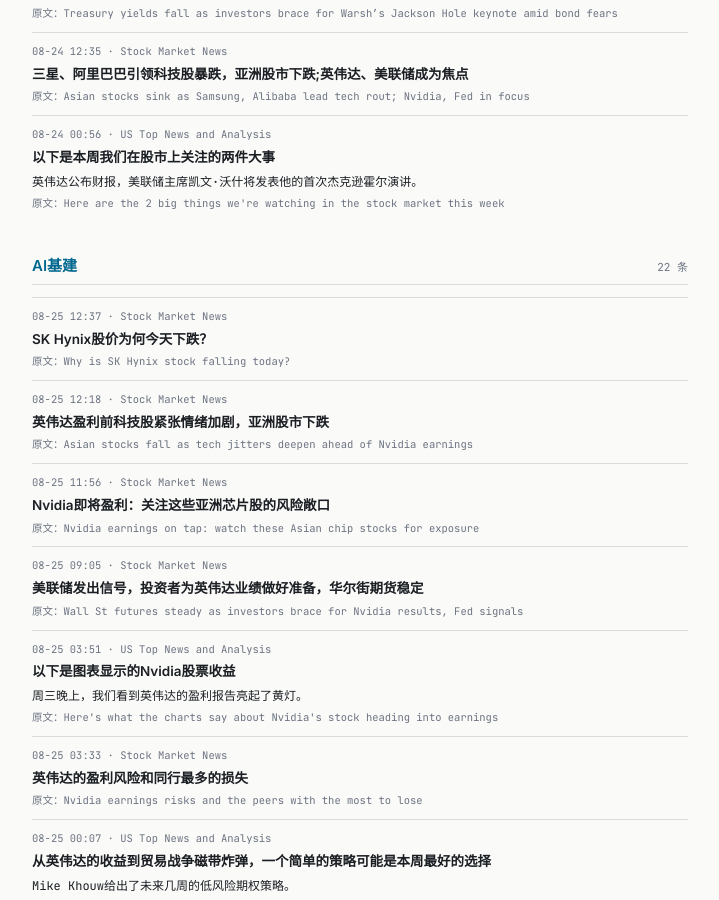
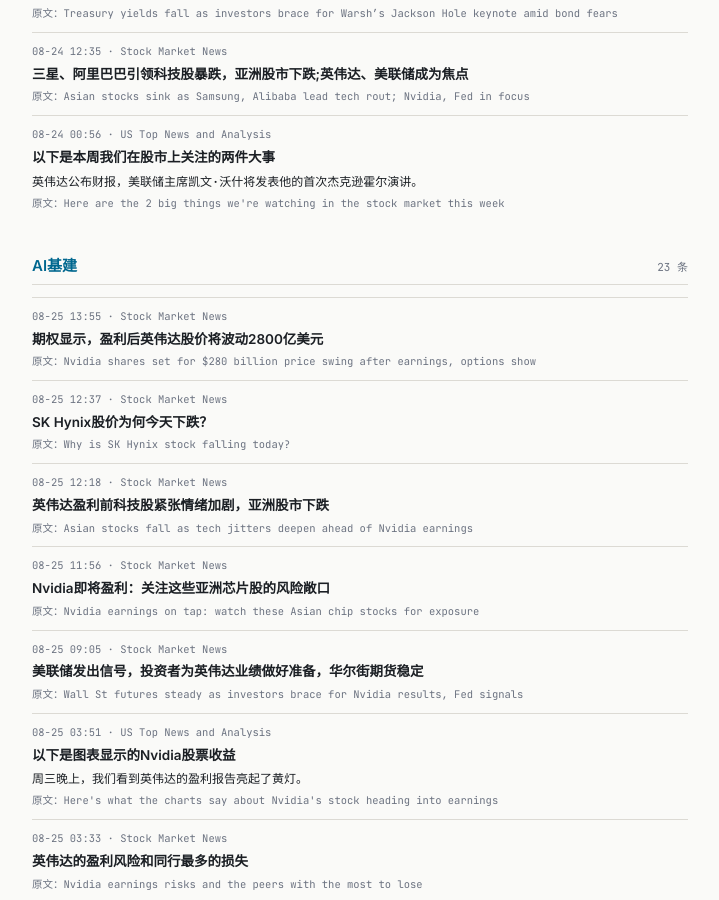
Before and after one commit to tang3super/tang3super.github.io, a Jekyll site: the page built from macro-trade/news-digest.md, in a window 1280 px wide and 900 px high, scrolled down 4169 px. Shown: the whole window, without its empty margins (280-999 px from the left). Built offline with Jekyll 4.4.1, drawn with Linux system fonts in a browser that asks for light colours; some of the changed text lies outside the part shown.

Commit message:
sync news-digest article

```diff
--- a/macro-trade/news-digest.md
+++ b/macro-trade/news-digest.md
@@ -281,6 +281,12 @@
     summary_zh: 英伟达公布财报，美联储主席凯文·沃什将发表他的首次杰克逊霍尔演讲。
 - name: AI基建
   items:
+  - title: Nvidia shares set for $280 billion price swing after earnings, options show
+    summary: ''
+    link: https://www.investing.com/news/stock-market-news/nvidia-shares-set-for-280-billion-price-swing-after-earnings-options-show-4874471
+    source: Stock Market News
+    time: 08-25 13:55
+    title_zh: 期权显示，盈利后英伟达股价将波动2800亿美元
   - title: Why is SK Hynix stock falling today?
     summary: ''
     link: https://www.investing.com/news/stock-market-news/why-is-sk-hynix-stock-falling-today-93CH-4874461
```
Also changed, not shown: other parts of macro-trade/news-digest.md (+1 -1 lines).
